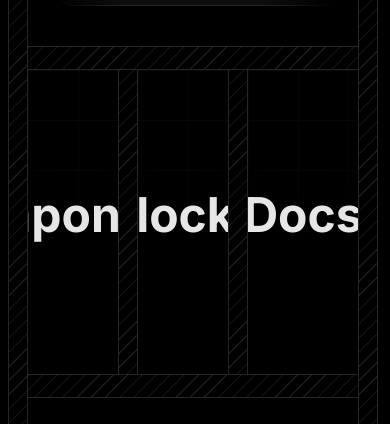
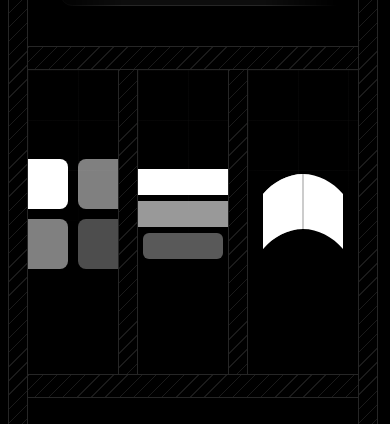
Before and after one commit to icancodefyi/impic-ui, a Next.js app: page / in a window 390 px wide. Shown: the part 751-1175 px from the top of the page. Built offline with nearby package versions, Linux system fonts and the light colour scheme.

Commit message:
feat: unique card designs with theme-responsive gradients and distinct SVG logos per card

```diff
--- a/src/app/page.tsx
+++ b/src/app/page.tsx
@@ -27,19 +27,22 @@
     name: "Components",
     link: "/components",
     description: "Copy-paste UI primitives",
-    gradient: "linear-gradient(125% 125% at 50% 10%, #000000 40%, #2784fd 100%)",
+    darkGradient: "linear-gradient(125% 125% at 50% 10%, #000000 40%, #2784fd 100%)",
+    lightGradient: "linear-gradient(125% 125% at 50% 10%, #ffffff 40%, #3d6aff 100%)",
   },
   {
     name: "Blocks",
     link: "/blocks",
     description: "Ready-to-use sections",
-    gradient: "linear-gradient(125% 125% at 50% 10%, #000000 40%, #7c3aed 100%)",
+    darkGradient: "linear-gradient(125% 125% at 50% 10%, #000000 40%, #7c3aed 100%)",
+    lightGradient: "linear-gradient(125% 125% at 50% 10%, #ffffff 40%, #8b5cf6 100%)",
   },
   {
     name: "Docs",
     link: "/docs",
     description: "Guides and references",
-    gradient: "linear-gradient(125% 125% at 50% 10%, #000000 40%, #f59e0b 100%)",
+    darkGradient: "linear-gradient(125% 125% at 50% 10%, #000000 40%, #f59e0b 100%)",
+    lightGradient: "linear-gradient(125% 125% at 50% 10%, #ffffff 40%, #f59e0b 100%)",
   },
 ];
 
@@ -219,8 +222,9 @@
                         href={project.link}
                         target="_blank"
                         rel="noopener noreferrer"
-                        className="group flex flex-col relative items-center overflow-hidden justify-center bg-black p-6 transition"
+                        className="group flex flex-col relative items-center overflow-hidden justify-center bg-black dark:bg-black bg-white p-6 transition"
                       >
+                        {/* Noise texture */}
                         <svg className="absolute top-0 left-0 z-2 w-full h-full mix-blend-multiply opacity-50" xmlns="http://www.w3.org/2000/svg">
                           <defs>
                             <filter id={`noise-${index}`}>
@@ -229,15 +233,45 @@
                           </defs>
                           <rect width="100%" height="100%" filter={`url(#noise-${index})`} />
                         </svg>
+
+                        {/* Unique logo per card */}
                         <div className="mb-4 flex h-60 relative z-10 items-center justify-center">
-                          <svg width="200" height="60" viewBox="0 0 200 60" className="fill-white opacity-90" fill="none" xmlns="http://www.w3.org/2000/svg">
-                            <text x="50%" y="50%" dominantBaseline="central" textAnchor="middle" fontSize="48" fontWeight="bold" fontFamily="Inter, sans-serif">
-                              {project.name}
-                            </text>
-                          </svg>
+                          {index === 0 && (
+                            <svg width="120" height="120" viewBox="0 0 120 120" fill="none" xmlns="http://www.w3.org/2000/svg">
+                              <rect x="5" y="5" width="50" height="50" rx="8" className="fill-white dark:fill-white fill-foreground" />
+                              <rect x="65" y="5" width="50" height="50" rx="8" className="fill-white/50 dark:fill-white/50 fill-foreground/50" />
+                              <rect x="5" y="65" width="50" height="50" rx="8" className="fill-white/50 dark:fill-white/50 fill-foreground/50" />
+                              <rect x="65" y="65" width="50" height="50" rx="8" className="fill-white/30 dark:fill-white/30 fill-foreground/30" />
+                            </svg>
+                          )}
+                          {index === 1 && (
+                            <svg width="140" height="100" viewBox="0 0 140 100" fill="none" xmlns="http://www.w3.org/2000/svg">
+                              <rect x="10" y="5" width="120" height="26" rx="6" className="fill-white dark:fill-white fill-foreground" />
+                              <rect x="20" y="37" width="100" height="26" rx="6" className="fill-white/60 dark:fill-white/60 fill-foreground/60" />
+                              <rect x="30" y="69" width="80" height="26" rx="6" className="fill-white/35 dark:fill-white/35 fill-foreground/35" />
+                            </svg>
+                          )}
+                          {index === 2 && (
+                            <svg width="120" height="100" viewBox="0 0 120 100" fill="none" xmlns="http://www.w3.org/2000/svg">
+                              <path d="M60 10C45 10 30 18 20 30V85C30 73 45 65 60 65C75 65 90 73 100 85V30C90 18 75 10 60 10Z" className="fill-white dark:fill-white fill-foreground" />
+                              <path d="M60 10C45 10 30 18 20 30V85C30 73 45 65 60 65" className="fill-white/60 dark:fill-white/60 fill-foreground/60" />
+                              <line x1="60" y1="10" x2="60" y2="65" className="stroke-black/20 dark:stroke-black/20 stroke-white/40" strokeWidth="2" />
+                            </svg>
+                          )}
                         </div>
+
+                        {/* Grid pattern overlay */}
                         <div className="absolute bottom-0 left-0 right-0 top-0 dark:bg-[linear-gradient(to_right,#2120202e_1px,transparent_1px),linear-gradient(to_bottom,#2120202e_1px,transparent_1px)] bg-[linear-gradient(to_right,#acacac2d_1px,transparent_1px),linear-gradient(to_bottom,#acacac2d_1px,transparent_1px)] bg-size-[50px_50px] mask-[radial-gradient(ellipse_80%_50%_at_50%_0%,#000_70%,transparent_110%)]" />
-                        <div className="absolute inset-0 z-0 mask-[radial-gradient(ellipse_115%_60%_at_50%_100%,#000_70%,transparent_110%)]" style={{ background: project.gradient }} />
+
+                        {/* Theme-responsive gradient background */}
+                        <div
+                          className="absolute inset-0 z-0 mask-[radial-gradient(ellipse_115%_60%_at_50%_100%,#000_70%,transparent_110%)] dark:block hidden"
+                          style={{ background: project.darkGradient }}
+                        />
+                        <div
+                          className="absolute inset-0 z-0 mask-[radial-gradient(ellipse_115%_60%_at_50%_100%,#000_70%,transparent_110%)] dark:hidden block"
+                          style={{ background: project.lightGradient }}
+                        />
                       </a>
                     </div>
                   </div>
```
